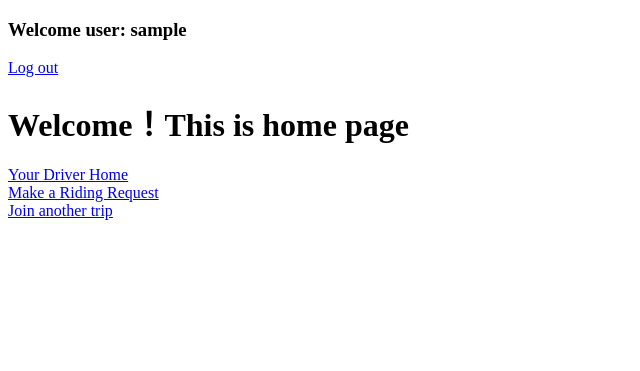
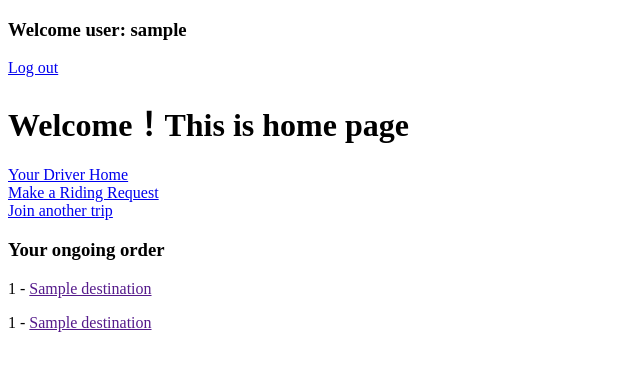
Before and after one commit to ming000z/rideApp, a Django app: template main/templates/main/home_page.html in a window 1280 px wide. Shown: the top 371 px of the page, without its empty margins (0-640 px from the left). Run offline with Django 4.2, Linux system fonts and the light colour scheme; a user stored in the database is signed in; tables that the repository leaves empty hold one stand-in row (values such as "Sample post"); the template is opened without the code that fills it: values that come from a table or form of the project are taken from there, most other values are stand-ins (such as "Sample title", 1, 10 or a date in 2020); data that the repository does not hold is empty.

Commit message:
rider home page oder

```diff
--- a/main/templates/main/home_page.html
+++ b/main/templates/main/home_page.html
@@ -19,5 +19,16 @@
 <a href="jointrip">Join another trip</a>
 <br>
 
+
+
+<h3>Your ongoing order</h3>
+{% for order in orders_open %}
+  <p>{{ order.id }} - <a href=""> {{ order.destination}} </a></p>
+{% endfor %}
+
+{% for order in orders_comfirme %}
+  <p>{{ order.id }} - <a href=""> {{ order.destination}} </a></p>
+{% endfor %}
+
 {% endif%}
 {% endblock%}
```
Also changed, not shown: main/views.py (+20 -1 lines).
